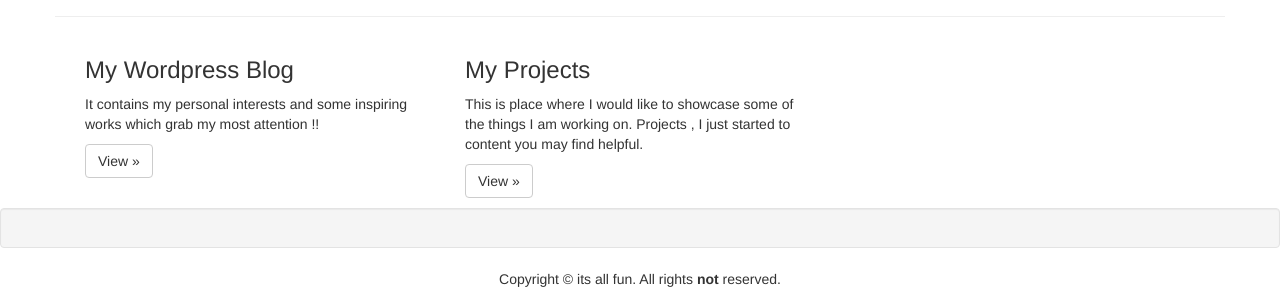
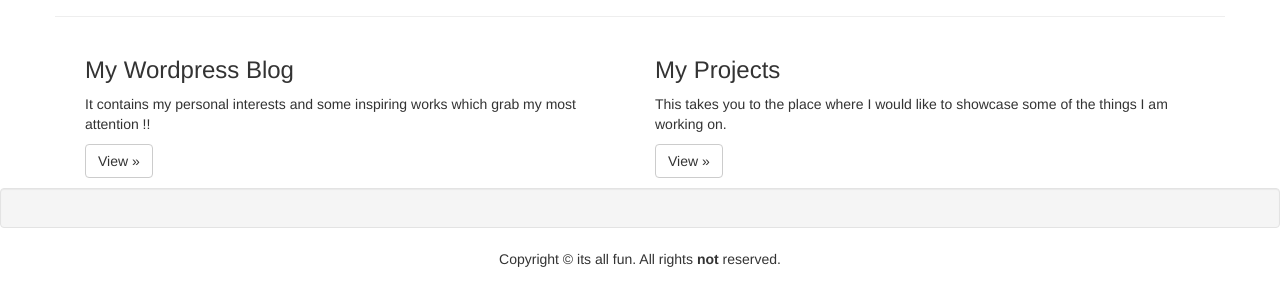
Before and after one commit to sai-github/sai-github.github.io, a plain HTML site: page index.html in a window 1280 px wide. Shown: the part 544-843 px from the top of the page. Drawn offline with nearby package versions, Linux system fonts and the light colour scheme.

Commit message:
Update index.html

```diff
--- a/index.html
+++ b/index.html
@@ -102,18 +102,18 @@
       </div>
       -->
 
-      <div class="col-xs-6 col-lg-4">
+      <div class="col-xs-6 col-lg-6">
         <h3>My Wordpress Blog</h3>
         <p> <i class="icon-desktop "></i>It contains my personal interests and some inspiring works which
         grab my most attention !!</p>
         <p><a class="btn btn-default" href="https://saibhargavaramu.wordpress.com/">View  »</a></p>
       </div>
 
-      <div class="col-xs-6 col-lg-4">
+      <div class="col-xs-6 col-lg-6">
         <h3>My Projects</h3>
-        <p> <i class="icon-desktop "></i>This is place where I would like to showcase some of the things
-        I am working on. Projects , I just started to content you may find helpful.</p>
-        <p><a class="btn btn-default" href="content.html">View  »</a></p>
+        <p> <i class="icon-desktop "></i>This takes you to the place where I would like to showcase some of the things
+        I am working on.</p>
+        <p><a class="btn btn-default" href="https://github.com/sai-github">View  »</a></p>
       </div>
    </div>
   <!--</div>-->
```
